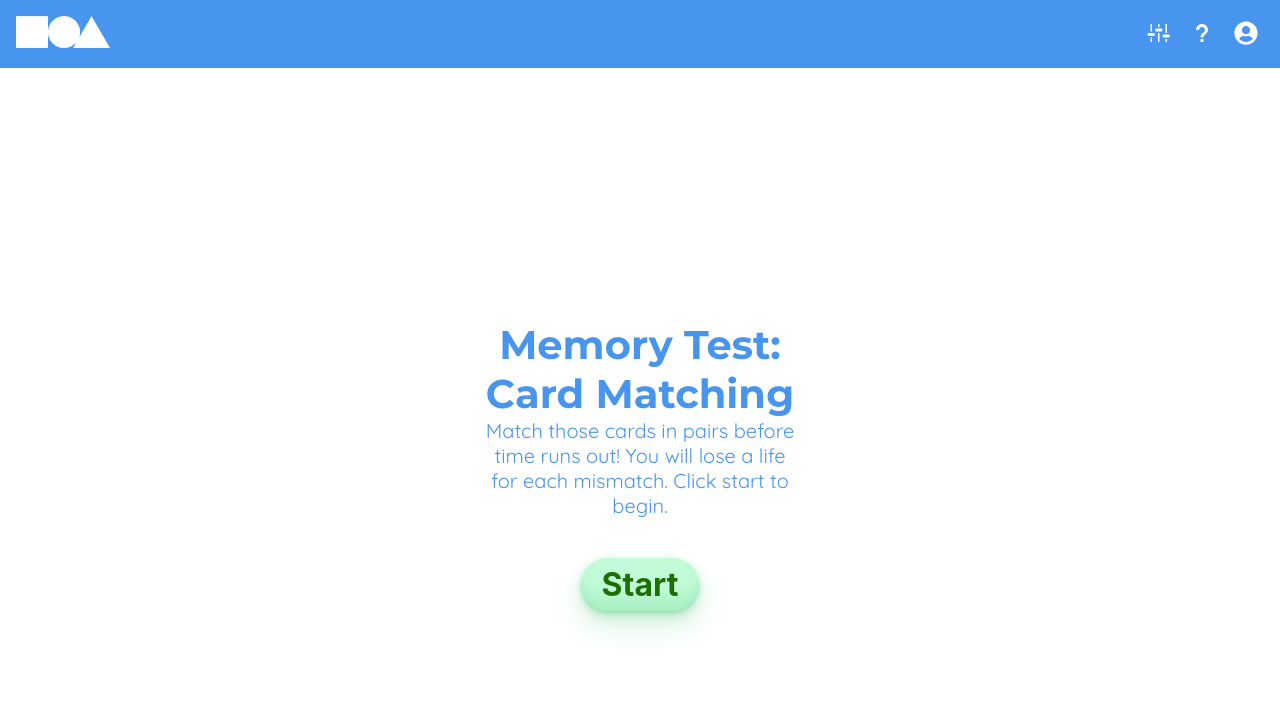
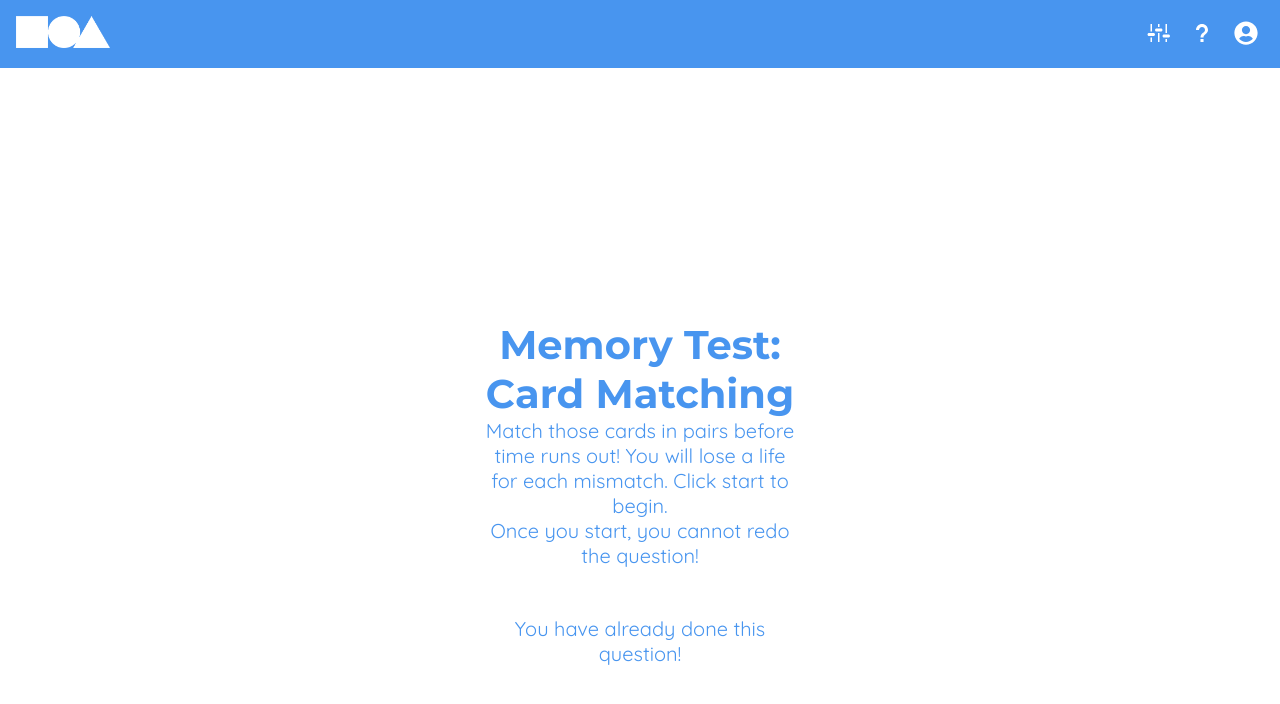
Before and after one commit to uoa-compsci399-s2-2022/spatial-skills-web-app, a React (Create React App) app in the folder client/: page /matching in a window 1280 px wide. Shown: the top 704 px of the page. Built offline with nearby package versions, Linux system fonts and the light colour scheme.

Commit message:
Prevent user from redoing matching game once started

```diff
--- a/client/src/components/MatchingGame/MatchingGame.jsx
+++ b/client/src/components/MatchingGame/MatchingGame.jsx
@@ -26,7 +26,8 @@ const MatchingGame = ({
   randomSeed = null,
   description,
   next,
-  submit
+  submit,
+  firstVisit
   }) => {
 
   const [cards, setCards] = useState([])
@@ -37,7 +38,7 @@ const MatchingGame = ({
   const [bothMatched, setBothMatched] = useState(true)
   const [gameOver, setGameOver] = useState(false)
   const [started, setStarted] = useState(false)
-  const [firstVisit, setFirstvisit] = useState(true)
+  // const [firstVisit, setFirstvisit] = useState(true)
   const [time, setTime] = useState(timeAllowed)
   const [timerOn, setTimerOn] = useState(false)
   const health = useRef(maxHealth)
@@ -70,7 +71,8 @@ const MatchingGame = ({
       setTimerOn(true)
     }, gameStartDelay * 1000)
     setStarted(true)
-    setFirstvisit(false)
+    // setFirstvisit(false)
+    submit(0);  // Let test know user has started the question
   }
 
   // choosing a card
@@ -199,12 +201,18 @@ const MatchingGame = ({
 
   return (
     <div className="matching-game">
-      {firstVisit ?
-        <div className="matching-game__instructions">
-          <h1>Memory Test: Card Matching</h1>
-          <p>{description}</p>
+      {/* Disable start if they already started the game before. */}
+      <div className="matching-game__instructions" style={{display: started ? 'none' : 'block'}}>
+        <h1>Memory Test: Card Matching</h1>
+        <p>{description}</p>
+        <p>Once you start, you cannot redo the question!</p>
+        { firstVisit ?
           <button className='matching-game_start-button' onClick={shuffleCards}>Start</button>
-        </div> : null}
+          :
+          <p style={{marginTop: "3rem"}}>You have already done this question!</p>
+        }
+      </div>
+
       <div className={started ? 'matching-game__information-div-show':'matching-game__information-div-hide'}>
 
         <div className='matching-game__lives-div'>
@@ -218,7 +226,7 @@ const MatchingGame = ({
           <h2 className='matching-game__score'>Score: {matchedPair.current}</h2>
       </div>
 
-      {gameOver ?
+      {gameOver && firstVisit ?
         <div className='game-over-div'>
           <h2 className="game-over-text">Your score: {matchedPair.current}</h2>
           {/* <button onClick={next}>Next Question</button> */}
--- a/client/src/components/PatternGame/PatternGame.jsx
+++ b/client/src/components/PatternGame/PatternGame.jsx
@@ -21,6 +21,7 @@ function PatternGame({
   tested,
   next,
   submit,
+  firstVisit
 }) {
 
   console.log(tested)
@@ -421,6 +422,7 @@ function PatternGame({
 
   const startGame = () => {
     setStarted(true);
+    submit(0);
     if (!order) {
       setTimeout(() => {
         generatePattern();
--- a/client/src/components/Question.jsx
+++ b/client/src/components/Question.jsx
@@ -80,6 +80,7 @@ const Question = (props) => {
         randomSeed={question.seed}
         submit={submitValue}
         next={nextQuestion}
+        firstVisit={userAnswer.value === null}
       />
     )
   }
@@ -101,6 +102,7 @@ const Question = (props) => {
         reverse={question.reverse}
         next={nextQuestion}
         submit={submitValue}
+        firstVisit={userAnswer.value === null}
       />
     )
   }
```
